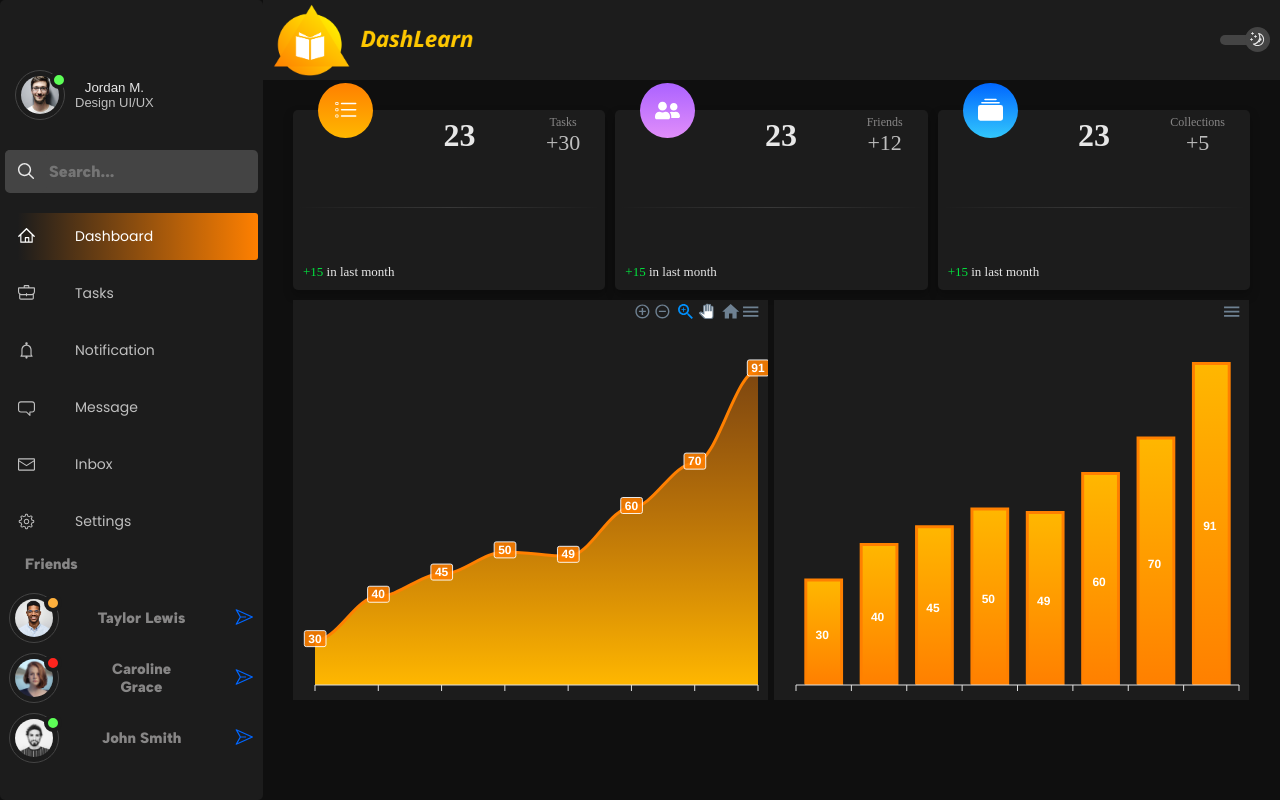
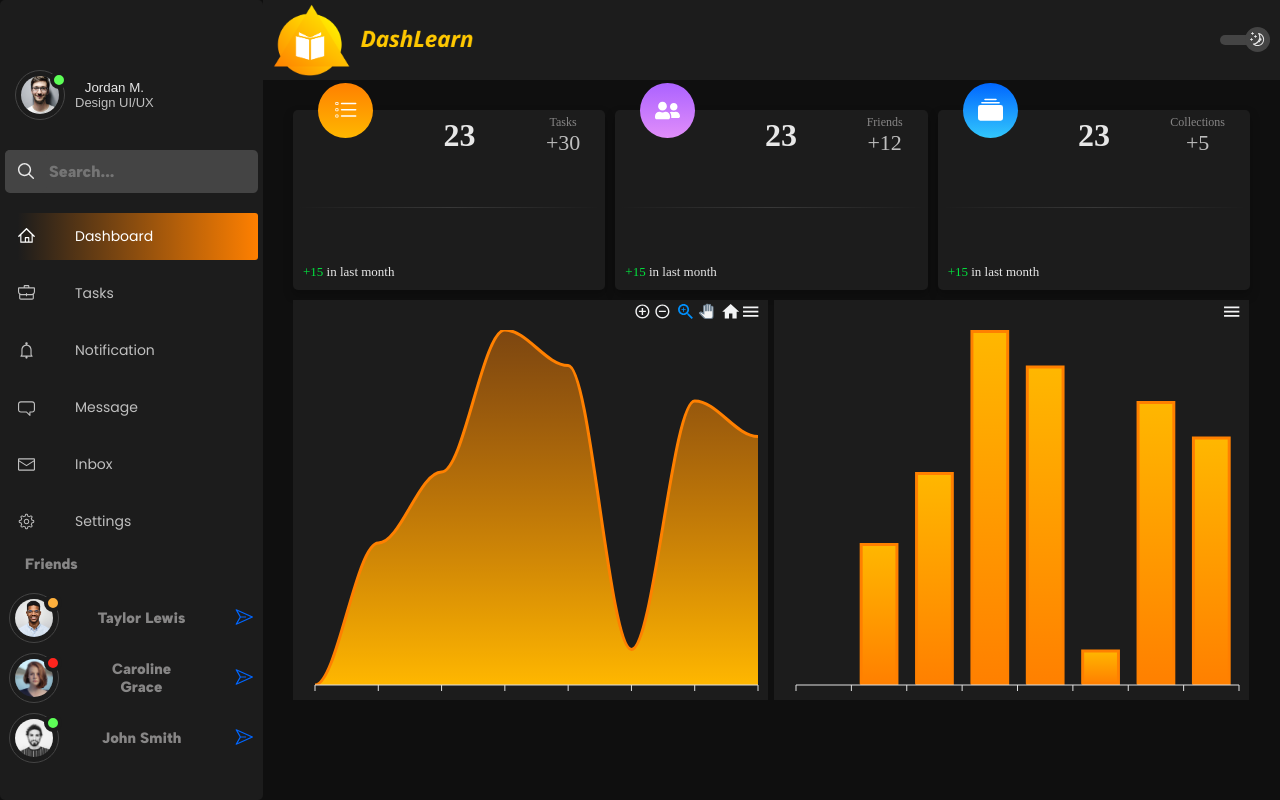
Before and after one commit to Jackson-SM/DashLearn, a React (Vite) app: page / in a window 1280 px wide. Built offline with nearby package versions, Linux system fonts and the light colour scheme; a web font is replaced by a local one.

Commit message:
feat:  add config charts

```diff
--- a/src/pages/Dash/components/Charts/configCharts.ts
+++ b/src/pages/Dash/components/Charts/configCharts.ts
@@ -12,6 +12,9 @@
       chart: {
         id: 'basic-bar',
         background: theme.colors.backgroundLight,
+      },
+      dataLabels: {
+        enabled: false,
       },
       colors: [theme.colors.primary, theme.colors.secundary, theme.colors.tertiary],
       xaxis: {
@@ -45,13 +48,25 @@
         width: 3,
       },
       tooltip: {
-        enabled: false,
+        enabled: true,
+        onDatasetHover: {
+          highlightDataSeries: false,
+        },
+        x: {
+          show: false,
+        },
+        marker: {
+          fillColors: [theme.colors.secundaryLight],
+        },
+      },
+      theme: {
+        mode: 'dark',
       },
     },
     series: [
       {
-        name: 'series-1',
-        data: [30, 40, 45, 50, 49, 60, 70, 91],
+        name: 'Friends',
+        data: [0, 4, 6, 10, 9, 1, 8, 7],
       },
     ],
   };
```
